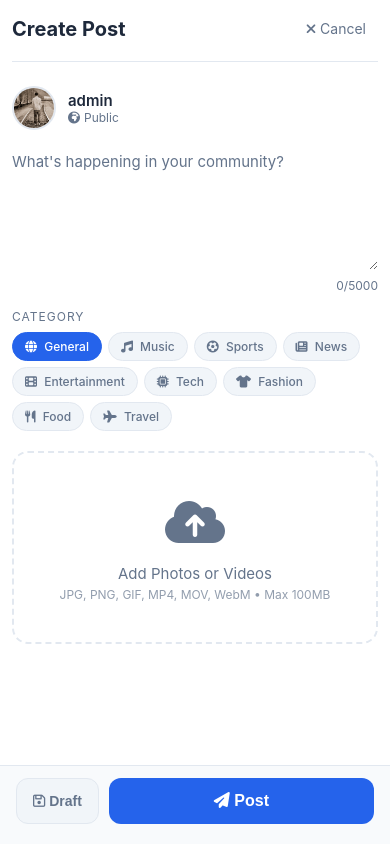
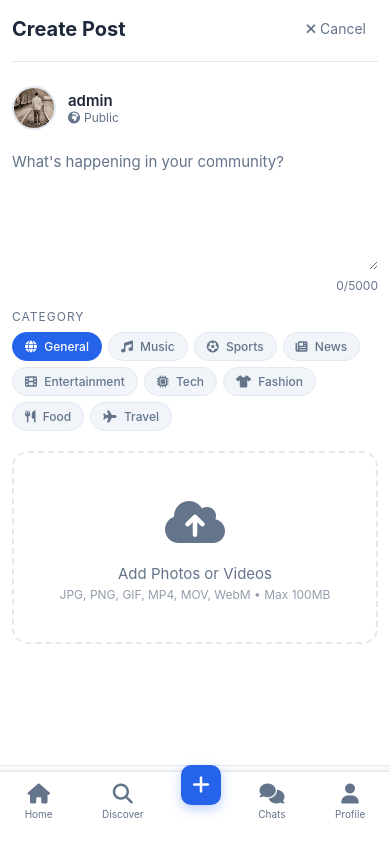
Before and after one commit to mwasi01/bantuafrica, a Flask app: page /post/new in a window 390 px wide. Run offline with Flask 3, Linux system fonts and the light colour scheme; a user stored in the database is signed in; some libraries are stand-ins or nearby versions.

Commit message:
Update create_post.html

```diff
--- a/templates/create_post.html
+++ b/templates/create_post.html
@@ -10,6 +10,53 @@
         padding: 20px 16px 100px;
         min-height: 100vh;
         background: var(--bg-primary);
+    }
+
+    /* Mobile Navigation */
+    .mobile-nav {
+        display: flex;
+        position: fixed;
+        bottom: 0;
+        left: 0;
+        right: 0;
+        background: white;
+        border-top: 1px solid var(--border-color);
+        padding: 8px 0 var(--safe-bottom, 20px);
+        z-index: 1000;
+        justify-content: space-around;
+        box-shadow: 0 -1px 3px rgba(0,0,0,0.05);
+    }
+
+    @media (min-width: 992px) {
+        .mobile-nav { display: none; }
+    }
+
+    .mobile-nav-item {
+        display: flex;
+        flex-direction: column;
+        align-items: center;
+        gap: 4px;
+        color: var(--text-secondary);
+        font-size: 10px;
+        text-decoration: none;
+        transition: color 0.2s;
+        padding: 4px 12px;
+    }
+
+    .mobile-nav-item.active { color: var(--accent); }
+    .mobile-nav-item i { font-size: 20px; }
+
+    .mobile-nav-item.create-btn {
+        background: var(--accent);
+        color: white;
+        width: 40px;
+        height: 40px;
+        border-radius: 10px;
+        display: flex;
+        align-items: center;
+        justify-content: center;
+        margin-top: -15px;
+        box-shadow: 0 4px 12px rgba(37, 99, 235, 0.3);
     }
 
     .create-post-header {
@@ -320,7 +367,7 @@
     /* Responsive */
     @media (max-width: 600px) {
         .create-post-container {
-            padding: 12px 12px 100px;
+            padding: 12px 12px 120px;
         }
 
         .content-textarea {
@@ -350,9 +397,11 @@
 
     <!-- User Info -->
     <div class="user-info-bar">
-        <img src="{{ url_for('static', filename='uploads/' + current_user.profile_image) }}"
-             alt="{{ current_user.username }}"
-             onerror="this.src='{{ url_for('static', filename='uploads/default.jpg') }}'">
+        {% if current_user.profile_image and current_user.profile_image.startswith('http') %}
+        <img src="{{ current_user.profile_image }}" alt="{{ current_user.username }}" onerror="this.src='{{ url_for('static', filename='uploads/default.jpg') }}'">
+        {% else %}
+        <img src="{{ url_for('static', filename='uploads/' + current_user.profile_image) }}" alt="{{ current_user.username }}" onerror="this.src='{{ url_for('static', filename='uploads/default.jpg') }}'">
+        {% endif %}
         <div>
             <div class="username">{{ current_user.username }}</div>
             <div class="visibility">
@@ -459,6 +508,29 @@
     </div>
 </div>
 
+<!-- Mobile Bottom Navigation -->
+<nav class="mobile-nav">
+    <a href="{{ url_for('home') }}" class="mobile-nav-item">
+        <i class="fas fa-home"></i>
+        <span>Home</span>
+    </a>
+    <a href="{{ url_for('search') }}" class="mobile-nav-item">
+        <i class="fas fa-search"></i>
+        <span>Discover</span>
+    </a>
+    <a href="{{ url_for('new_post') }}" class="mobile-nav-item create-btn">
+        <i class="fas fa-plus"></i>
+    </a>
+    <a href="{{ url_for('messages') }}" class="mobile-nav-item">
+        <i class="fas fa-comments"></i>
+        <span>Chats</span>
+    </a>
+    <a href="{{ url_for('profile') }}" class="mobile-nav-item">
+        <i class="fas fa-user"></i>
+        <span>Profile</span>
+    </a>
+</nav>
+
 {% endblock %}
 
 {% block scripts %}
@@ -490,7 +562,6 @@
         }
     });
 
-    // Initialize count
     charCount.textContent = postContent.value.length;
 
     // ============ MEDIA HANDLING ============
@@ -507,14 +578,12 @@
         const file = input.files[0];
         if (!file) return;
 
-        // Validate file size (100MB)
         if (file.size > 100 * 1024 * 1024) {
             showToast('File is too large. Maximum size is 100MB.', 'error');
             input.value = '';
             return;
         }
 
-        // Validate file type
         const allowedTypes = ['image/jpeg', 'image/png', 'image/gif', 'image/webp',
                             'video/mp4', 'video/quicktime', 'video/webm'];
         if (!allowedTypes.includes(file.type)) {
@@ -525,7 +594,6 @@
 
         selectedFile = file;
 
-        // Show progress
         uploadProgress.classList.add('active');
         uploadProgressFill.style.width = '30%';
 
@@ -544,7 +612,6 @@
                 uploadProgress.classList.remove('active');
                 uploadProgressFill.style.width = '0%';
 
-                // Show preview
                 mediaUploadZone.classList.add('has-media');
                 uploadPlaceholder.style.display = 'none';
                 mediaPreviewContainer.classList.add('active');
@@ -554,7 +621,6 @@
                         <video src="${e.target.result}" controls class="media-preview" id="videoPreview"></video>
                     `;
 
-                    // Get video duration
                     const video = document.getElementById('videoPreview');
                     video.onloadedmetadata = function() {
                         const duration = Math.round(video.duration);
@@ -634,15 +700,13 @@
             timestamp: new Date().toISOString()
         };
 
-        // Save to localStorage
         const drafts = JSON.parse(localStorage.getItem('bantu_drafts') || '[]');
         drafts.unshift(draft);
-        localStorage.setItem('bantu_drafts', JSON.stringify(drafts.slice(0, 10))); // Keep last 10
+        localStorage.setItem('bantu_drafts', JSON.stringify(drafts.slice(0, 10)));
 
         showToast('Draft saved!', 'success');
     }
 
-    // Load draft if exists
     function loadLastDraft() {
         const drafts = JSON.parse(localStorage.getItem('bantu_drafts') || '[]');
         if (drafts.length > 0 && !postContent.value) {
@@ -675,10 +739,7 @@
             return false;
         }
 
-        // Set formSubmitted flag to prevent unsaved changes warning
         formSubmitted = true;
-
-        // Disable button to prevent double submission
         submitBtn.disabled = true;
         submitBtn.innerHTML = '<i class="fas fa-spinner fa-spin"></i> Posting...';
 
@@ -687,7 +748,6 @@
 
     // ============ KEYBOARD SHORTCUTS ============
     document.addEventListener('keydown', function(e) {
-        // Ctrl/Cmd + Enter to submit
         if ((e.ctrlKey || e.metaKey) && e.key === 'Enter') {
             e.preventDefault();
             postForm.dispatchEvent(new Event('submit', { cancelable: true }));
@@ -702,7 +762,6 @@
         }
     });
 
-    // Set flag when clicking any navigation link
     document.addEventListener('click', function(e) {
         const link = e.target.closest('a');
         if (link && link.getAttribute('href') && !link.getAttribute('href').startsWith('#')) {
@@ -713,11 +772,8 @@
     // ============ INITIALIZATION ============
     document.addEventListener('DOMContentLoaded', function() {
         loadLastDraft();
-
-        // Focus textarea
         postContent.focus();
 
-        // If returning from error, restore category
         const savedCategory = '{{ request.form.get("category", "general") }}';
         if (savedCategory && savedCategory !== 'general') {
             categoryChips.forEach(chip => {
```
